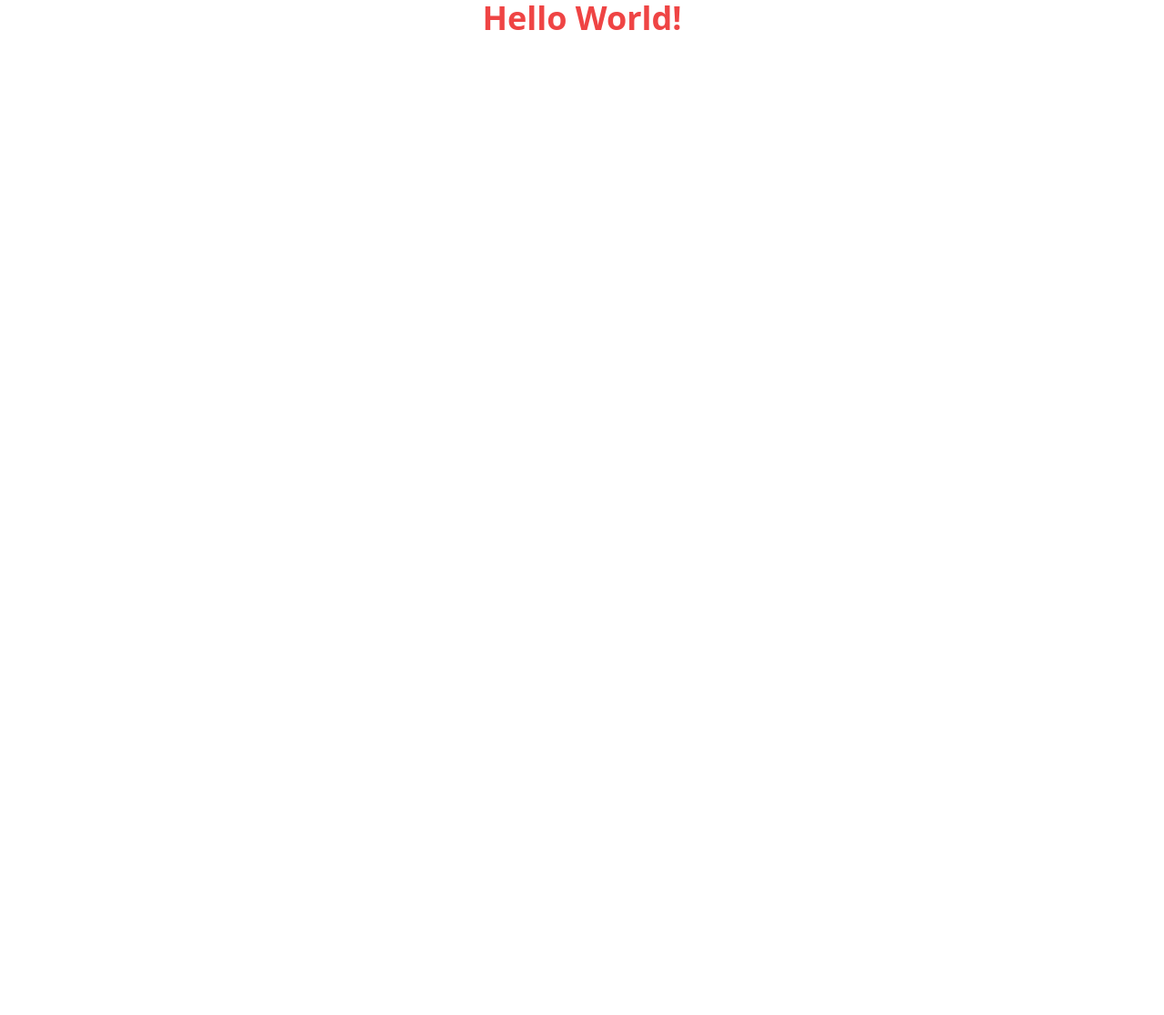
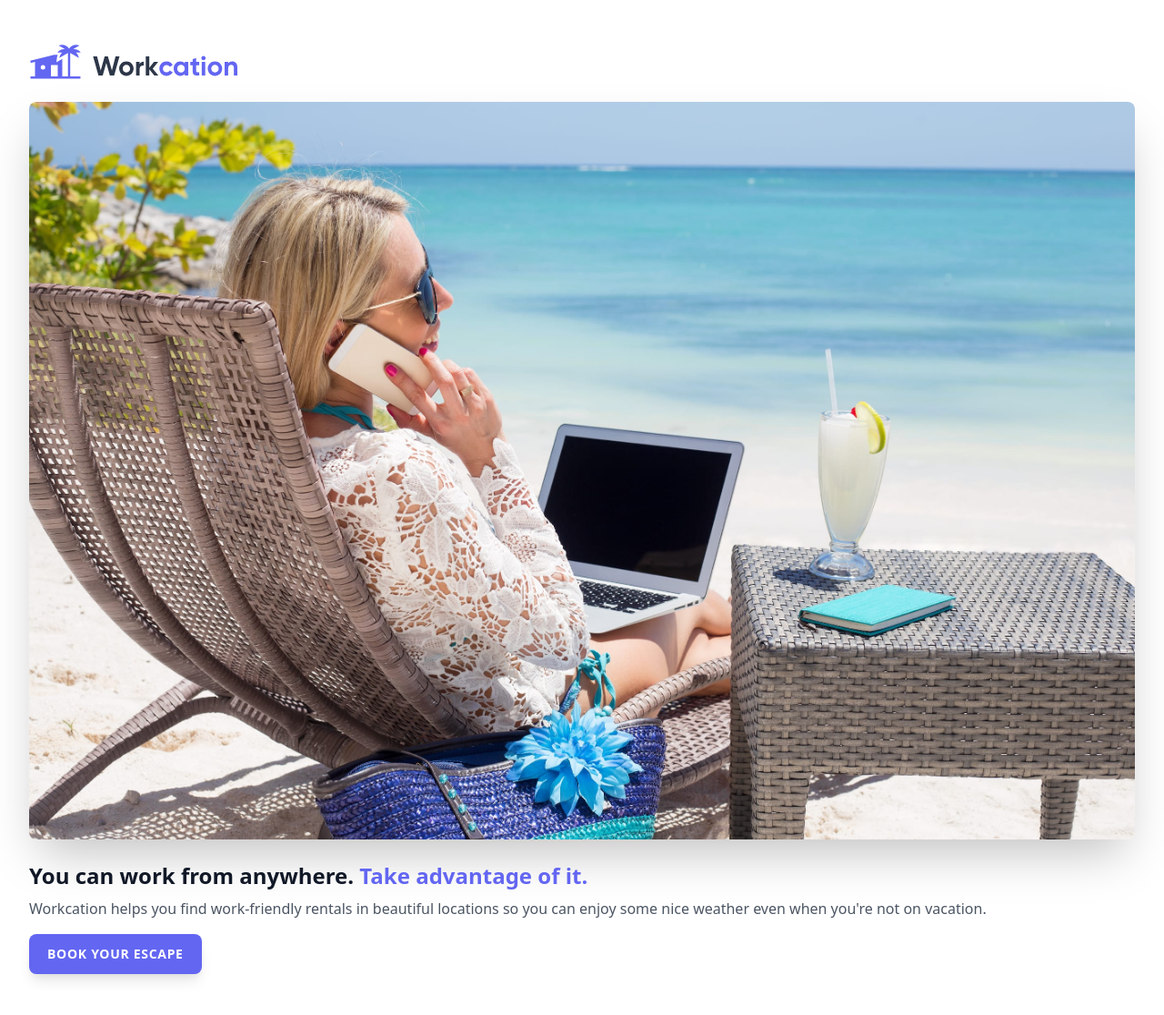
Before and after one commit to KabirLiaquat/tailwind, a website built with Vite: page index.html in a window 1280 px wide. Shown: the whole page at 91% size. Before the commit the page ends 800 px from the top, so only its background shows below. Built offline with nearby package versions, Linux system fonts and the light colour scheme.

Commit message:
text style, padding, height lesson 2 completed

```diff
--- a/index.html
+++ b/index.html
@@ -6,7 +6,19 @@
       <!-- <link href="https://unpkg.com/tailwindcss@^2/dist/tailwind.min.css" rel="stylesheet"> -->
       <link rel="stylesheet" href="/css/tailwind.css">
     </head>
-    <body>
-      <h1 class="text-4xl font-bold text-center text-red-500">Hello World!</h1>
+    <body class="text-gray-100">
+      <div class="px-8 py-12">
+        <img class="h-10" src="/img/logo.svg" alt="workcation">
+        <img class="mt-6 rounded-lg shadow-2xl" src="/img/beach-work.jpg" alt="Woman workcationing on the beach">
+        <h1 class="mt-6 text-2xl font-bold text-gray-900">You can work from anywhere.
+          <span class="text-indigo-500">Take advantage of it.</span></h1>
+        <p class="mt-2 text-gray-600">
+          Workcation helps you find work-friendly rentals in beautiful locations so you can enjoy some
+          nice weather even when you're not on vacation.
+        </p>
+        <div class="mt-4">
+          <a class="inline-block bg-indigo-500 text-white px-5 py-3 rounded-lg shadow-lg uppercase tracking-wider font-semibold text-sm" href="#">Book your escape</a>
+        </div>
+      </div>
     </body>
 </html>
```
Also changed, not shown: img/beach-work.jpg (added), img/logo.svg (added).
